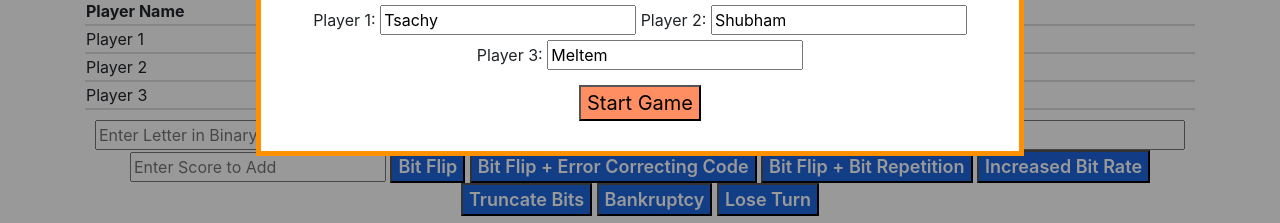
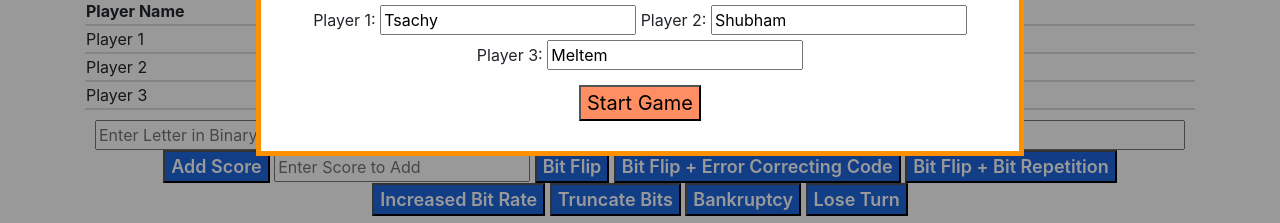
Before and after one commit to katherinekowalski/EE-276, a plain HTML site: page index.html in a window 1280 px wide. Shown: the part 338-561 px from the top of the page. Drawn offline with nearby package versions, Linux system fonts and the light colour scheme.

Commit message:
Added add score button

```diff
--- a/index.html
+++ b/index.html
@@ -91,7 +91,9 @@
 
       <div class="container">
         <div id="buttonGroup">
+
           <input type="text" id="enterLetter" placeholder="Enter Letter in Binary">
+          <button id="add" class="buttons">Add Score</button>
           <input type="score" id="add" placeholder="Enter Score to Add">
           <button id="bitflip" class="buttons">Bit Flip</button>
           <button id="bitflipecc" class="buttons">Bit Flip + Error Correcting Code</button>
```
